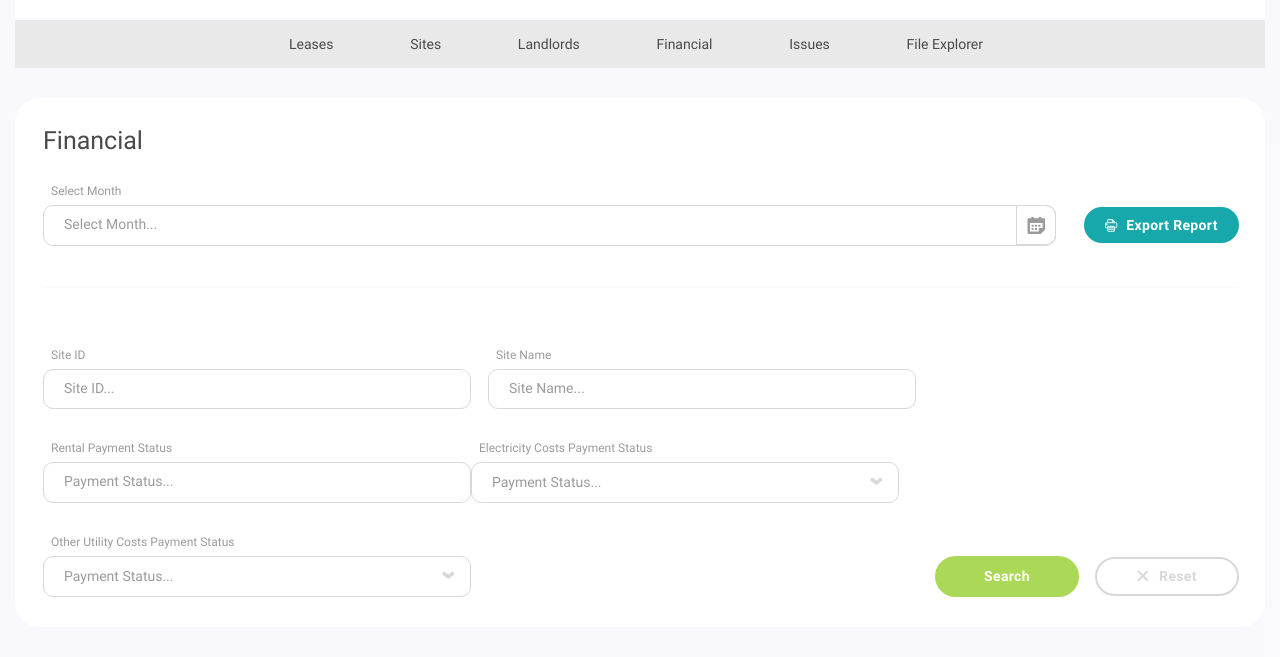
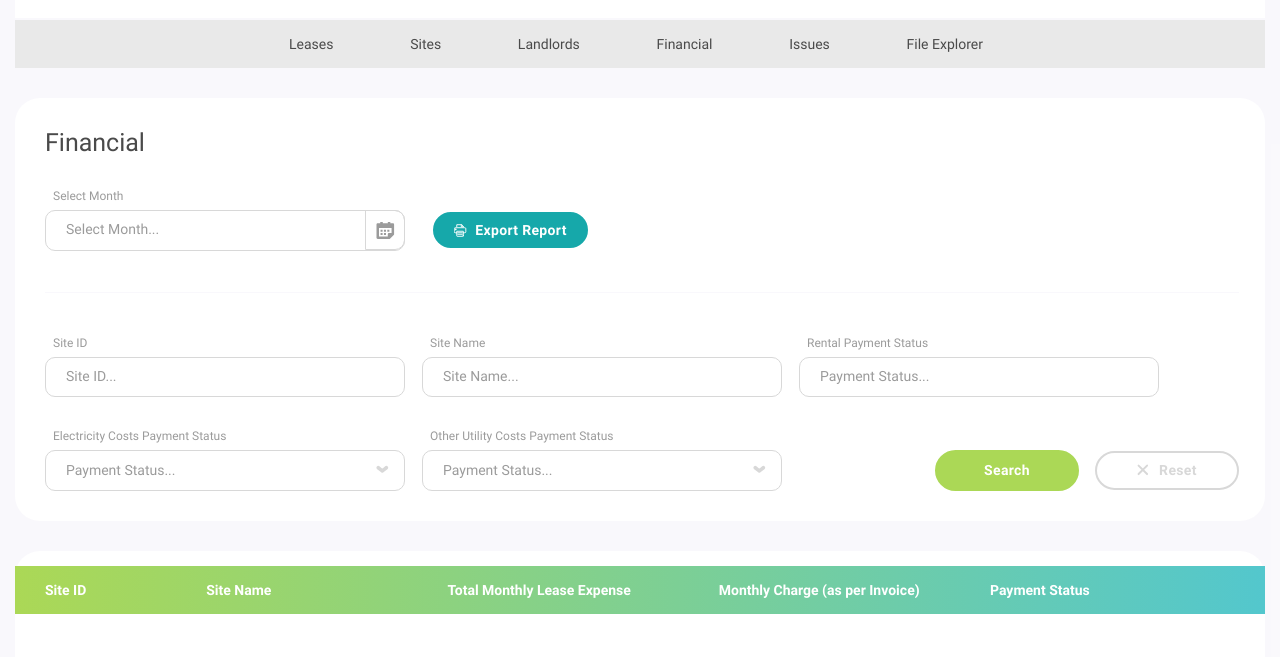
Before and after one commit to yurafreedom/coLease, a website: page assets/financial-block.html in a window 1280 px wide. Shown: the part 111-768 px from the top of the page. Drawn offline with nearby package versions, Linux system fonts and the light colour scheme; files that its build step writes are made by us from their sources; files whose address does not match are found by name.

Commit message:
financial block finished

```diff
--- a/assets/financial-block.html
+++ b/assets/financial-block.html
@@ -96,7 +96,7 @@
 						</div>
 					</form>
 				</div>
-				<div class="financial-block__table-block">
+				<div class="financial-block__table-wrapper">
 					<div class="financial-block__table-block">
 						<div class="financial-block__table-heading">
 							<div class="financial-block__table-heading-id">Site ID</div>
--- a/assets/scss/blocks/financial-block.scss
+++ b/assets/scss/blocks/financial-block.scss
@@ -5,7 +5,7 @@
 		border-radius: 25px;
 		background-color: #fff;
 		padding-top: 30px;
-		padding-left: 28px;
+		padding-left: 30px;
 		padding-right: 26px;
 		padding-bottom: 30px;
 		margin-bottom: 30px;
@@ -13,7 +13,7 @@
 	&__heading-title {
 		display: block;
 		font-size: 25px;
-		line-height: 1;
+		line-height: 1.2;
 		font-weight: 400;
 		color: $title;
 		margin-bottom: 52px;
@@ -52,7 +52,7 @@
 		display: flex;
 		flex-direction: row;
 		align-items: center;
-		margin-bottom: 81px;
+		margin-bottom: 64px;
 		padding-bottom: 41px;
 		border-bottom: 1px solid #F9F8FC;
 	}
@@ -93,10 +93,15 @@
 			flex-shrink: 0;
 		}
 	}
+	&__table-wrapper {
+		position: relative;
+		display: block;
+		overflow: hidden;
+	}
 	&__table-block {
 		position: relative;
 		display: block;
-		padding-top: 30px;
+		padding-top: 15px;
 		padding-bottom: 16px;
 		border-top-left-radius: 25px;
 		border-top-right-radius: 25px;
@@ -113,7 +118,7 @@
 	&__table-card {
 		position: relative;
 		padding-top: 46px;
-		padding-bottom: 45px;
+		padding-bottom: 49px;
 		&::after {
 			content: '';
 			position: absolute;
@@ -147,13 +152,13 @@
 	&__table-inner-id {
 		display: block;
 		width: 100%;
-		max-width: 100px;
+		max-width: 156px;
 	}
 	&__table-heading-name,
 	&__table-inner-name {
 		display: block;
 		width: 100%;
-		max-width: 200px;
+		max-width: 355px;
 	}
 	&__table-heading-total, &__table-heading-charge, &__table-heading-status,
 	&__table-inner-total, &__table-inner-charge, &__table-inner-status {
@@ -184,3 +189,189 @@
 		}
 	}
 }
+
+@include for-size(mobile) {
+	.financial-block {
+		padding-top: 15px;
+		&__form-heading {
+			display: block;
+			padding-bottom: 20px;
+			margin-bottom: 40px;
+		}
+		&__form-inner {
+			display: block;
+		}
+		&__form-inner-wrapper {
+			display: block;
+		}
+		&__heading-block {
+			padding: 20px;
+		}
+		.page-block__input-wrapper, .page-block__select-wrapper {
+			max-width: 100%;
+			margin-right: 0;
+			margin-bottom: 15px;
+			&:not(:last-child) {
+				margin-bottom: 45px;
+			}
+		}
+		&__form-inner-wrapper {
+			display: block;
+			.btn:not(:last-child) {
+				margin-right: 0;
+				margin-bottom: 15px;
+			}
+			.btn--green, .btn--clear {
+				width: 100%;
+			}
+		}
+		.btn--fenny {
+			width: 100%;
+		}
+		&__form-heading .page-block__input-wrapper {
+			max-width: 100%;
+		}
+		&__form-inner .page-block__input-wrapper {
+			&:not(:nth-child(3n)) {
+				margin-right: 0;
+			}
+			&:not(:nth-child(2n)) {
+				margin-right: 0;
+			}
+		}
+		&__table-heading-id,
+		&__table-inner-id {
+			max-width: 90px;
+		}
+		&__table-heading-name,
+		&__table-inner-name {
+			max-width: 135px;
+		}
+		&__table-block {
+			overflow-y: auto;
+			&::-webkit-scrollbar-track {
+				background-color: #eef3fb;
+				border-radius: 10px;
+				margin-left: 15px;
+				border: 1px solid $primary-blue;
+			}
+			&::-webkit-scrollbar {
+				height: 6px;
+				background-color: transparent;
+			}
+			&::-webkit-scrollbar-thumb {
+				background-color: $fenny;
+				border-radius: 10px;
+			}
+		}
+		&__table-heading, &__table-inner, &__table-card {
+			width: 100vh;
+			font-size: 14px;
+		}
+		&__table-heading, &__table-card {
+			padding-left: 15px;
+			padding-right: 15px;
+		}
+		&__table-card {
+			&::after {
+				left: 15px;
+				width: calc(100% - 30px);
+			}
+		}
+		&__table-heading-total, &__table-inner-total,
+		&__table-heading-charge, &__table-inner-charge {
+			margin-right: 15px;
+		}
+	}
+}
+
+@include for-size(tablet) {
+	.financial-block {
+		.page-block__input-wrapper, .page-block__select-wrapper {
+			max-width: 300px;
+		}
+		&__form-heading .page-block__input-wrapper {
+			max-width: 100%;
+		}
+		&__form-inner .page-block__input-wrapper {
+			&:not(:nth-child(3n)) {
+				margin-right: 0;
+			}
+			&:not(:nth-child(2n)) {
+				margin-right: 17px;
+			}
+		}
+		&__table-heading-id,
+		&__table-inner-id {
+			max-width: 90px;
+		}
+		&__table-heading-name,
+		&__table-inner-name {
+			max-width: 135px;
+		}
+		&__table-block {
+			overflow-y: auto;
+			&::-webkit-scrollbar-track {
+				background-color: #eef3fb;
+				border-radius: 10px;
+				margin-left: 15px;
+				border: 1px solid $primary-blue;
+			}
+			&::-webkit-scrollbar {
+				height: 6px;
+				background-color: transparent;
+			}
+			&::-webkit-scrollbar-thumb {
+				background-color: $fenny;
+				border-radius: 10px;
+			}
+		}
+		&__table-heading, &__table-inner {
+			width: 100vw;
+			font-size: 14px;
+		}
+		&__table-heading, &__table-card {
+			padding-left: 15px;
+			padding-right: 15px;
+		}
+		&__table-card {
+			&::after {
+				left: 15px;
+				width: calc(100% - 30px);
+			}
+		}
+		&__table-heading-total, &__table-inner-total,
+		&__table-heading-charge, &__table-inner-charge {
+			margin-right: 15px;
+		}
+	}
+}
+
+@media screen and (min-width: 1024px) and (max-width: 1199px) {
+	.financial-block {
+		&__form-inner .page-block__input-wrapper {
+			&:not(:nth-child(2n)) {
+				margin-right: 0;
+			}
+			&:not(:nth-child(3n)) {
+				margin-right: 17px;
+			}
+		}
+	}
+}
+
+@include for-size(desktop) {
+	.financial-block {
+		.page-block__input-wrapper, .page-block__select-wrapper {
+			max-width: 360px;
+		}
+		&__table-heading-id,
+		&__table-inner-id {
+			max-width: 120px;
+		}
+		&__table-heading-name,
+		&__table-inner-name {
+			max-width: 200px;
+		}
+	}
+}
--- a/assets/scss/blocks/plugins.scss
+++ b/assets/scss/blocks/plugins.scss
@@ -87,7 +87,7 @@
 }
 
 .nice-select.open .list {
-  opacity: 1;
+  display: block;
   pointer-events: auto;
   border-radius: 10px;
   border-color: $primary-blue;
@@ -166,7 +166,7 @@
   min-width: 100%;
   border: none;
   box-sizing: border-box;
-  opacity: 0;
+  display: none;
   padding: 0;
   overflow: visible;
   overflow-y: auto;
```
Also changed, not shown: dist/css/main.css, dist/css/main.min.css, dist/financial-block.html.
